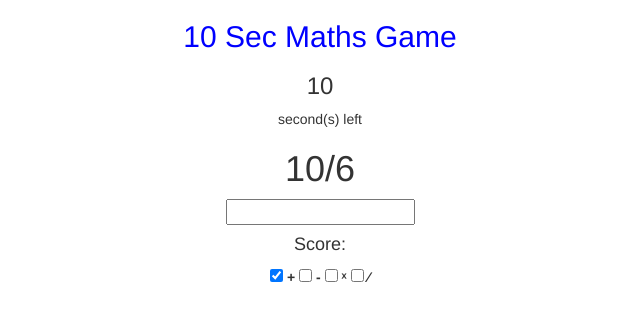
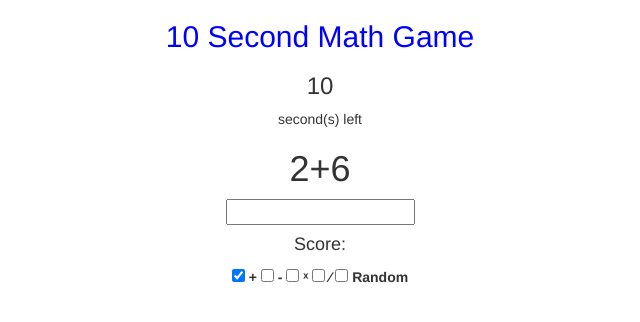
Before and after one commit to CoopersCoding/10s-Math-Game, a plain HTML site: page index.html in a window 1280 px wide. Shown: the whole page, without its empty margins (320-960 px from the left). Drawn offline with nearby package versions, Linux system fonts and the light colour scheme.

Commit message:
end of day 1 save

```diff
--- a/index.html
+++ b/index.html
@@ -4,7 +4,7 @@
   <head>
     <meta charset="utf-8">
     <meta name="viewport" content="width=device-width">
-    <title>10 Sec Maths Game</title>
+    <title>10 Second Math Game</title>
     <link rel="stylesheet" href="https://maxcdn.bootstrapcdn.com/bootstrap/3.3.7/css/bootstrap.min.css">
     <script src="https://ajax.googleapis.com/ajax/libs/jquery/3.3.1/jquery.min.js"></script>
     <link href="style.css" rel="stylesheet" type="text/css" />
@@ -14,7 +14,7 @@
       <div class="container">
         <div class="row">
           <div class="col-xs-12 text-center">
-            <h2>10 Sec Maths Game</h2>
+            <h2>10 Second Math Game</h2>
             <h3 id="time-left">10</h3>
             <p>second(s) left</p>
             <h1 id="equation"></h1>
@@ -30,6 +30,8 @@
                 <label for="multiply" class="pr-2">ˣ</label>
                 <input type="checkbox" id="divide" />
                 <label for="divide" class="toggleFix">∕</label>
+                <input type="checkbox" id="random" />
+                <label for="divide" class="toggleFix">Random</label>
         </div>
 
   </body>
--- a/script.js
+++ b/script.js
@@ -34,7 +34,7 @@
       return Math.ceil(Math.random() * size);
     };
 
-    var questionGenerator = function () {
+    var randomQuestionGenerator = function () {
       var question = {};
       var num1 = randomNumberGenerator(10);
       var num2 = randomNumberGenerator(10);
@@ -53,8 +53,11 @@
       return question;
     };
 
+
+
+
     var renderNewQuestion = function () {
-      currentQuestion = questionGenerator();
+      currentQuestion = randomQuestionGenerator();
       $('#equation').text(currentQuestion.equation);
     };
 
```
